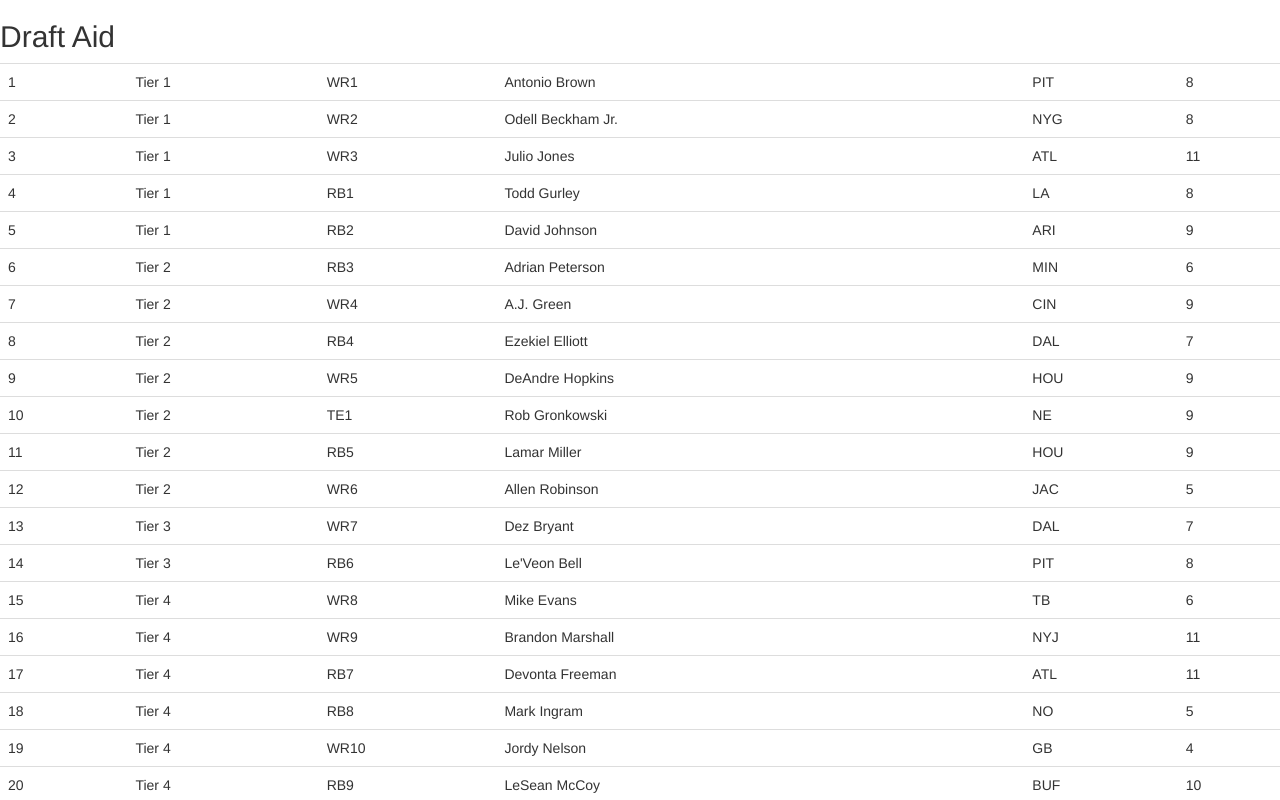
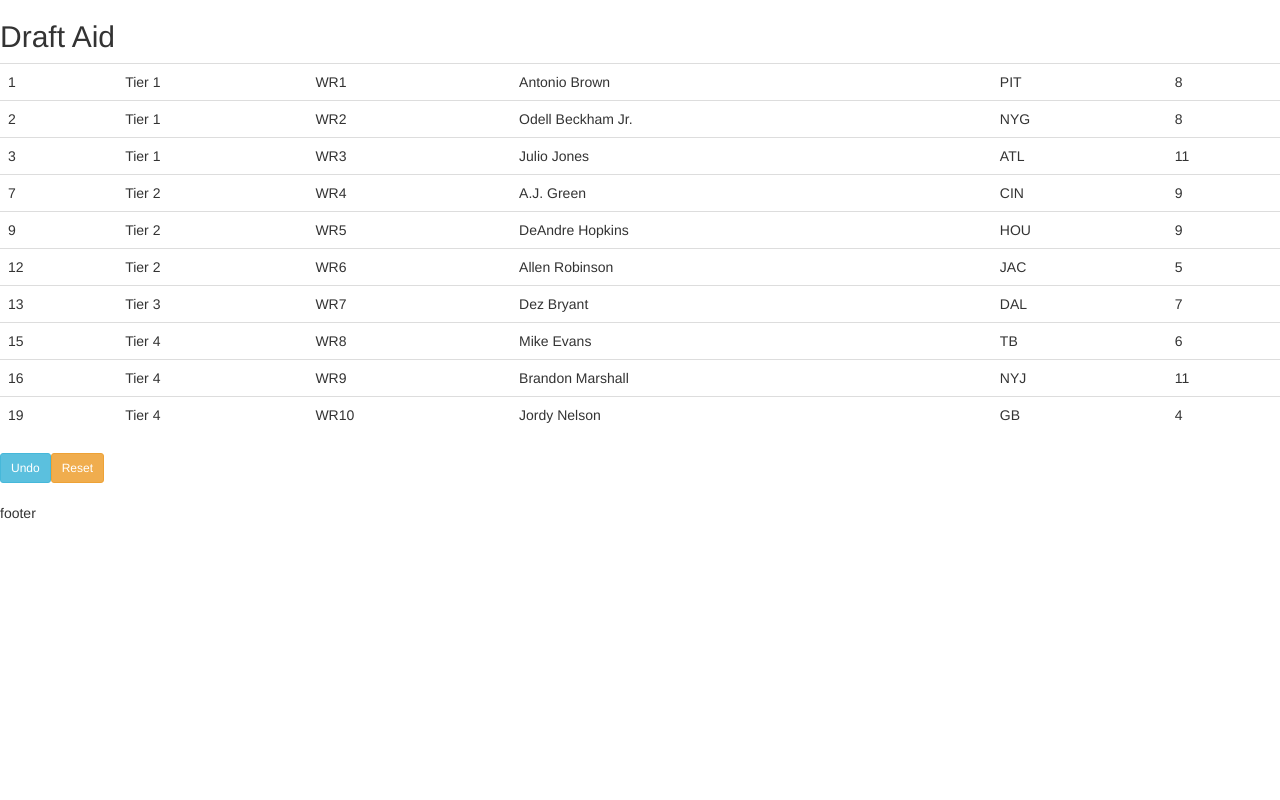
Before and after one commit to jayjzheng/draftaid-react, a React (Create React App) app: page / in a window 1280 px wide. Shown: the top 800 px of the page. Built offline with nearby package versions, Linux system fonts and the light colour scheme.

Commit message:
refactor PlayerTable

```diff
--- a/src/DraftBoard.js
+++ b/src/DraftBoard.js
@@ -7,6 +7,7 @@
 class DraftBoard extends Component {
     constructor() {
       super();
+
       this.state = {
           players: rankings.players,
           currentDraft: 0,
@@ -14,6 +15,8 @@
     }
 
     draft(player) {
+      console.log('draft', player.name);
+
       const players = this.state.players.slice();
       const index = players.indexOf(player);
       if (~index) {
@@ -27,6 +30,8 @@
     }
 
     undo(currentDraft) {
+      console.log('undo');
+
       const players = this.state.players.slice();
       const index = players.findIndex(p => p.drafted === currentDraft);
       if (~index) {
@@ -40,6 +45,8 @@
     }
 
     reset() {
+      console.log('reset');
+
       const players = this.state.players.slice();
       players.map((player, i) => {
           return player.drafted = null;
@@ -54,19 +61,19 @@
     render() {
       return (
         <div className="draft-board">
-                <Undrafted players={this.state.players} onClick={(p)=>this.draft(p)} />
-                <hr />
-                <Undrafted players={this.state.players} position="RB" onClick={(p)=>this.draft(p)} />
-                <hr />
-                <Undrafted players={this.state.players} position="WR" onClick={(p)=>this.draft(p)} />
-                <hr />
-                <Undrafted players={this.state.players} position="QB" onClick={(p)=>this.draft(p)} />
-                <hr />
-                <Undrafted players={this.state.players} position="TE" onClick={(p)=>this.draft(p)} />
-                <hr />
+          <Undrafted
+            fields={['rank', 'tier', 'position', 'name', 'team', 'bye_week']}
+            position='WR'
+            players={ this.state.players }
+            size={10}
+            draft={ (p) => this.draft(p) }
+          />
+
           <Drafted
-                    players={this.state.players}
-                    currentDraft={this.state.currentDraft}
+            fields={['drafted', 'name', 'position', 'team']}
+            position='WR'
+            currentDraft={ this.state.currentDraft }
+            players={ this.state.players }
             undo={ (cd) => this.undo(cd) }
             reset={ () => this.reset() }
           />
--- a/src/Drafted.js
+++ b/src/Drafted.js
@@ -1,18 +1,10 @@
 import React from 'react';
 
+import PlayerTable from './PlayerTable'
+
 function Drafted(props) {
-    const filtered = props.players.filter(p => p.drafted);
-    const sorted = filtered.sort((a, b) => b.drafted - a.drafted);
-    const players = sorted.map((player, i) => {
-      return (
-        <tr key={i}>
-          <td>{player.drafted}</td>
-          <td>{player.position}</td>
-          <td>{player.name}</td>
-          <td>{player.team}</td>
-        </tr>
-      );
-    });
+  let players = props.players.slice().filter(p => p.drafted);
+  players = players.sort((a, b) => b.drafted - a.drafted);
 
   return (
     <div>
@@ -27,9 +19,10 @@
         Reset
       </button>
 
-        <table className='table'>
-          <tbody>{players}</tbody>
-        </table>
+      <PlayerTable
+        fields={props.fields}
+        players={players}
+      />
     </div>
   );
 }
--- /dev/null
+++ b/src/PlayerTable.js
@@ -0,0 +1,45 @@
+import React, { PureComponent } from 'react';
+
+class PlayerTable extends PureComponent {
+  rows() {
+    let players = this.props.players.slice();
+
+    if (this.props.size) {
+      players = players.slice(0, this.props.size);
+    }
+
+    return players.map((player, i) => {
+      return (
+        <tr key={i} onClick={() => this.onClick(player)}>
+          {this.columns(player)}
+        </tr>
+      )
+    });
+  }
+
+  onClick(player) {
+    if (this.props.onClick) {
+      return this.props.onClick(player);
+    }
+  }
+
+  columns(player) {
+    return this.props.fields.map((f, i) => {
+      if (f === 'tier') {
+        return <td key={i}>Tier {player[f]}</td>
+      } else {
+        return <td key={i}>{player[f]}</td>
+      }
+    });
+  }
+
+  render() {
+    return (
+      <table className="table">
+        <tbody>{this.rows()}</tbody>
+      </table>
+    );
+  }
+}
+
+export default PlayerTable
--- a/src/Undrafted.js
+++ b/src/Undrafted.js
@@ -1,32 +1,24 @@
 import React from 'react';
 
+import PlayerTable from './PlayerTable'
+
 function Undrafted(props) {
-    let filtered;
-    if (props.position) {
-        filtered = props.players.filter(p => p.position.includes(props.position) && !p.drafted);
-    } else {
-        filtered = props.players.filter(p => !p.drafted);
-    }
+  let players = props.players.slice().filter(p => !p.drafted);
 
-    const sorted = filtered.sort((a, b) => a.rank - b.rank);
-    const players = sorted.map((player, i) => {
-      return (
-        <tr key={i} onClick={() => props.onClick(player)}>
-            <td>{player.rank}</td>
-            <td>Tier {player.tier}</td>
-            <td>{player.position}</td>
-            <td>{player.name}</td>
-            <td>{player.team}</td>
-            <td>{player.bye_week}</td>
-        </tr>
-      );
-    });
+  if (props.position) {
+    players = players.filter(p => p.position.includes(props.position));
+  }
 
-    return (
-        <table className='table'>
-            <tbody>{players}</tbody>
-        </table>
-    );
+  players = players.sort((a, b) => a.rank - b.rank);
+
+  return (
+    <PlayerTable
+      size={props.size}
+      fields={props.fields}
+      players={players}
+      onClick={(p) => props.draft(p)}
+    />
+  );
 }
 
 export default Undrafted
```
Lines whose indentation alone changed are shown as unchanged.
